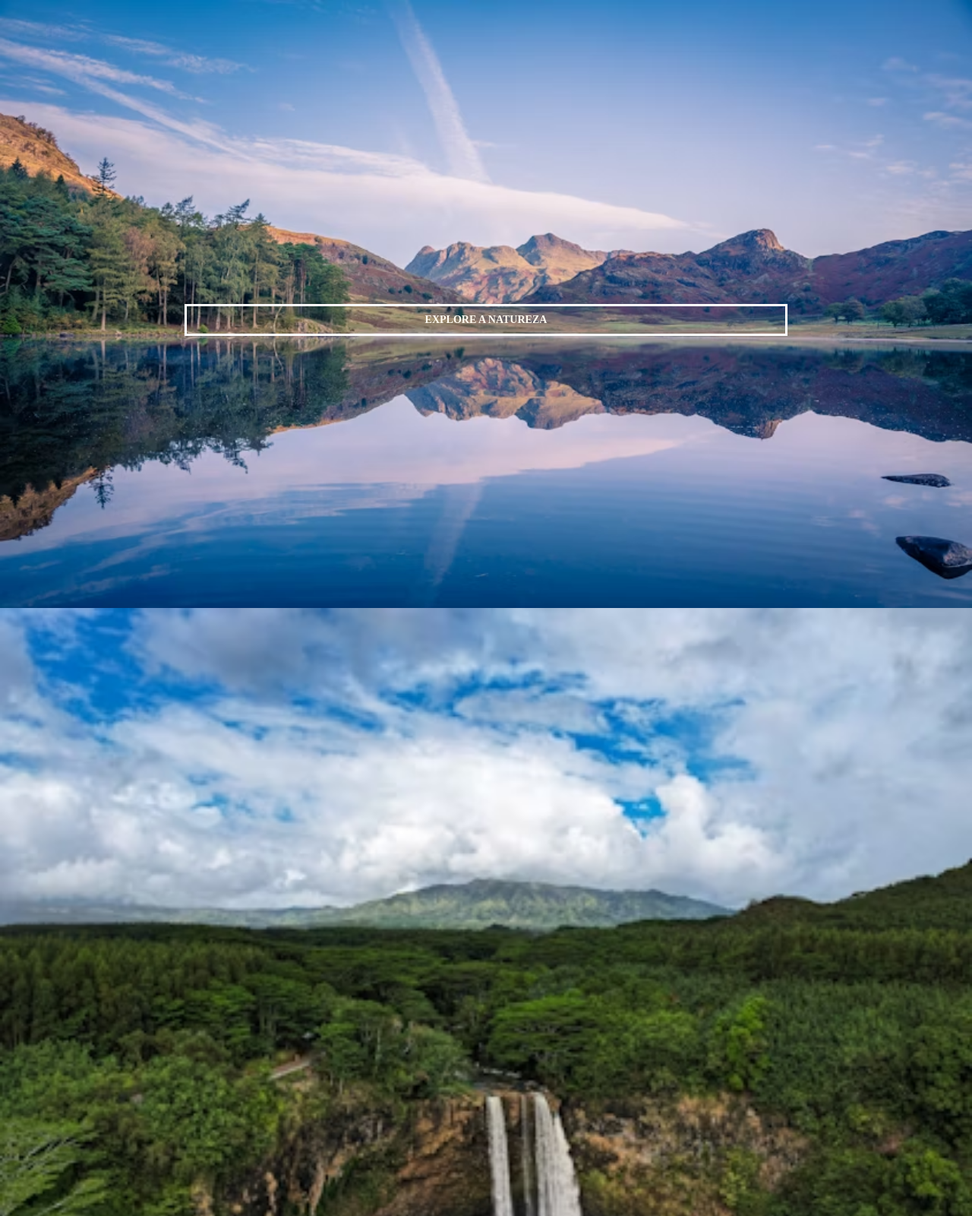
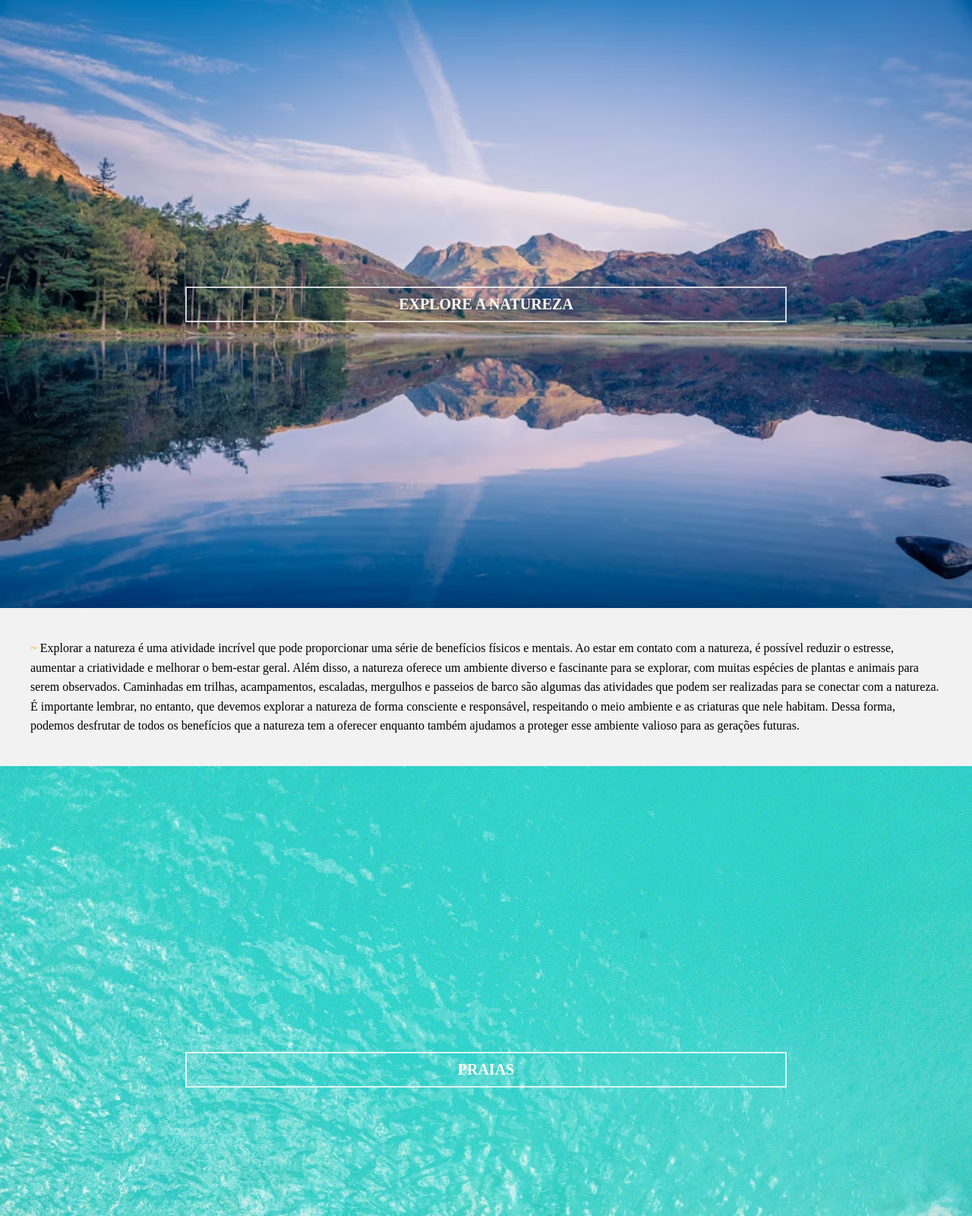
Before and after one commit to nicklaranjeira/paralax, a plain HTML site: page index.html in a window 1280 px wide. Shown: the top 1600 px of the page at 76% size. Drawn offline with Linux system fonts and the light colour scheme.

Commit message:
finalizado

```diff
--- a/css/style.css
+++ b/css/style.css
@@ -13,7 +13,7 @@
 
 }
 .img-2{
-    background-image: url('../assets/cachoeira.png');
+    background-image: url('../assets/praia.png.jpg');
     height: 100vh;
     background-repeat: no-repeat;
     background-size: cover;
@@ -31,19 +31,38 @@
 
 }
 
-.tit{
-    padding-top: 50vh;
-
+.img-4{
+    background-image: url("../assets/floresta.png");
+    height: 100vh;
+    background-repeat: no-repeat;
+    background-size: cover;
+    background-attachment: fixed;
 
 }
 
-.tit > h2{
+section {
+    display: flex;
+    justify-content: center;
+    align-items: center;
+}
 
+section > h1 {
     padding: 10px;
     font-family: "PT Serif', serif";
     color: floralwhite;
-    border: 3px solid white;
-    font-size: 14px;
+    border: 2px solid rgba(255, 255, 255, 0.8);;
+    font-size: 20px;
     width: 60%;
     text-align: center;
+
 }
+
+section > p{
+    padding: 40px;
+    background-color: #f2f2f2;
+    line-height: 1.6;
+}
+
+.til{
+    color: orange;
+}
--- a/index.html
+++ b/index.html
@@ -3,17 +3,41 @@
 <head>
     <meta charset="UTF-8">
     <meta name="viewport" content="width=device-width, initial-scale=1.0">
-    <title>Document</title>
+    <title>Paralax atividade</title>
     <link rel="stylesheet" href="css/style.css">
 </head>
 <body>
-    <div class="img-1">
-         <div class="tit">
-            <h2>EXPLORE A NATUREZA</h2>
-        </div>
-    </div>
-    <div class="img-2"></div>
-    <div class="img-3"></div>
+    <section class="img-1">
+        <h1>EXPLORE A NATUREZA</h1>
+    </section>
+
+    <section>
+        <p> <span class="til">~</span> Explorar a natureza é uma atividade incrível que pode proporcionar uma série de benefícios físicos e mentais. Ao estar em contato com a natureza, é possível reduzir o estresse, aumentar a criatividade e melhorar o bem-estar geral. Além disso, a natureza oferece um ambiente diverso e fascinante para se explorar, com muitas espécies de plantas e animais para serem observados. Caminhadas em trilhas, acampamentos, escaladas, mergulhos e passeios de barco são algumas das atividades que podem ser realizadas para se conectar com a natureza. É importante lembrar, no entanto, que devemos explorar a natureza de forma consciente e responsável, respeitando o meio ambiente e as criaturas que nele habitam. Dessa forma, podemos desfrutar de todos os benefícios que a natureza tem a oferecer enquanto também ajudamos a proteger esse ambiente valioso para as gerações futuras.</p>
+    </section>
+
+    <section class="img-2">
+        <h1>PRAIAS</h1>
+    </section>
+
+    <section>
+        <p><span class="til">~</span>As praias são um exemplo maravilhoso da natureza que podem ser exploradas de muitas maneiras. Elas são consideradas por muitos como um refúgio para relaxar, praticar atividades físicas, contemplar a beleza natural e socializar. As praias oferecem uma vasta gama de atividades, desde esportes aquáticos, como surf, stand-up paddle e mergulho, até simplesmente relaxar em uma cadeira de praia ou construir castelos de areia. As praias são também importantes habitats para muitas espécies de animais e plantas, como aves marinhas, tartarugas e plantas costeiras, que precisam ser protegidos para que esses ecossistemas possam sobreviver e prosperar. É importante lembrar que, ao visitar a praia, é preciso ter cuidado com o impacto humano no ambiente. Devemos sempre respeitar as áreas protegidas, seguir as regras de conduta, como não deixar lixo na praia, e evitar o uso de produtos químicos que possam contaminar a água e prejudicar os animais e as plantas que vivem nesse ecossistema. Ao explorar as praias, podemos desfrutar de toda a beleza natural e dos benefícios que elas oferecem enquanto também ajudamos a proteger esse ambiente para as gerações futuras.</p>
+    </section>
+
+    <section class="img-3">
+        <h1>MONTANHAS</h1>
+    </section>
+
+    <section>
+        <p> <span class="til">~</span>Assim como as praias, as montanhas também são um exemplo maravilhoso da natureza que podem ser exploradas de muitas maneiras. As montanhas oferecem uma grande variedade de atividades, desde caminhadas e escaladas até esportes de inverno, como esqui e snowboard. Além disso, as montanhas possuem uma grande biodiversidade de fauna e flora, sendo habitat de muitas espécies de animais e plantas que precisam ser protegidos. Ao explorar as montanhas, é importante lembrar que a prática de atividades ao ar livre pode ter impacto no meio ambiente, e é necessário tomar medidas para minimizar esse impacto. Isso inclui o uso de trilhas pré-estabelecidas, não deixar lixo e não perturbar os animais e as plantas locais. Além disso, é importante estar preparado para as condições climáticas e sempre seguir as normas de segurança..</p>
+    </section>
+
+    <section class="img-4">
+        <h1>FLORESTAS</h1>
+    </section>
+
+    <section>
+        <p> <span class="til">~</span>As florestas são ecossistemas complexos e diversificados, que oferecem uma ampla gama de benefícios ecológicos, sociais e econômicos. As florestas podem ser exploradas de muitas maneiras, desde atividades de recreação, como caminhadas e acampamentos, até a colheita sustentável de recursos florestais, como madeira e produtos não madeireiros, como frutas e plantas medicinais. Além disso, as florestas são o lar de muitas espécies de animais e plantas, algumas delas ameaçadas de extinção, e têm um papel fundamental na manutenção do equilíbrio climático global, contribuindo para a regulação do clima e para a proteção da biodiversidade. No entanto, a exploração humana das florestas também pode ter um grande impacto negativo no meio ambiente, especialmente quando é feita de maneira irresponsável. A exploração ilegal de madeira, a expansão da agricultura e a mineração são algumas das atividades que podem levar ao desmatamento, à perda de biodiversidade e ao aumento da emissão de gases do efeito estufa.</p>
+    </section>
 
 </body>
 </html>
```
Also changed, not shown: assets/floresta.png (added), assets/praia.png.jpg (added).
